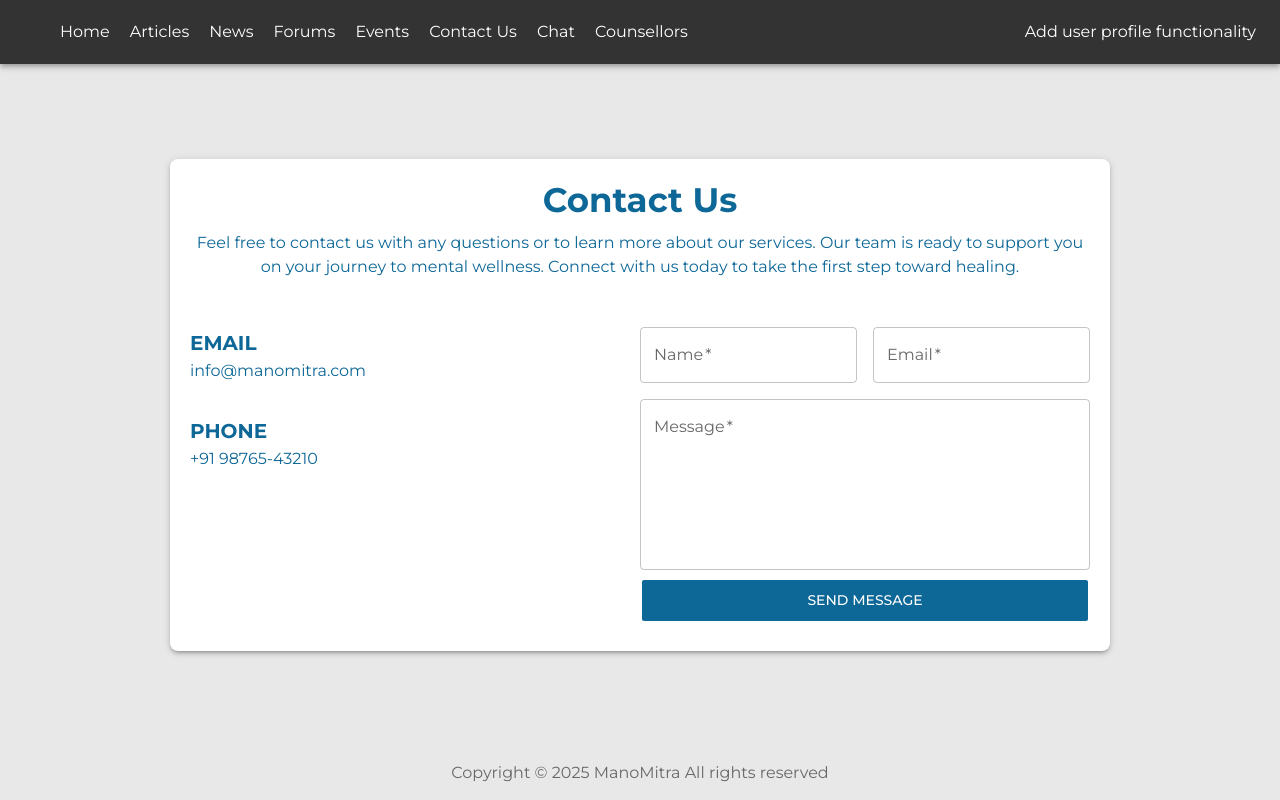
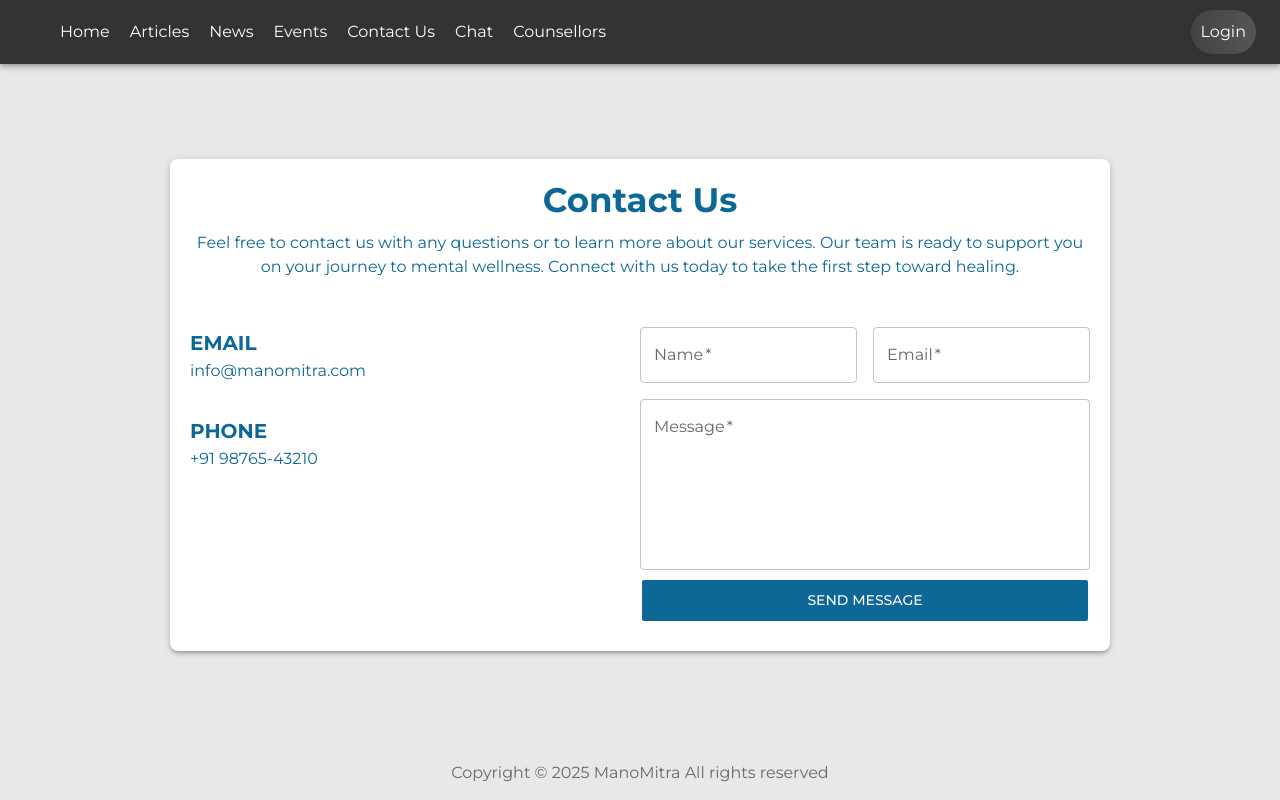
Before and after one commit to Akshat851/ManoMitra, a React (Create React App) app in the folder client/: page /contact in a window 1280 px wide. Built offline with nearby package versions, Linux system fonts and the light colour scheme; some icons are missing.

Commit message:
dynamic navbar

```diff
--- a/client/src/components/NavigationBar.js
+++ b/client/src/components/NavigationBar.js
@@ -1,10 +1,25 @@
-import React from "react";
-import { AppBar, Toolbar, Box, Typography, useTheme } from "@mui/material";
+import React, { useState } from "react";
+import {
+  AppBar,
+  Toolbar,
+  Box,
+  Typography,
+  useTheme,
+  IconButton,
+  Drawer,
+  List,
+  ListItem,
+  ListItemButton,
+  ListItemText,
+} from "@mui/material";
 import { Link } from "react-router-dom";
 import HomeIcon from "@mui/icons-material/Home";
+import MenuIcon from "@mui/icons-material/Menu";
+import CloseIcon from "@mui/icons-material/Close";
 
 export const NavigationBar = () => {
   const theme = useTheme();
+  const [showSidebar, setShowSidebar] = useState(false);
   const navItems = [
     {
       text: "Home",
@@ -17,10 +32,6 @@ export const NavigationBar = () => {
     {
       text: "News",
       to: "/news",
-    },
-    {
-      text: "Forums",
-      to: "/forums",
     },
     {
       text: "Events",
@@ -40,6 +51,7 @@ export const NavigationBar = () => {
     },
   ];
   return (
+    <Box>
       <AppBar
         position="static"
         sx={{
@@ -52,11 +64,9 @@ export const NavigationBar = () => {
           }}
         >
           <Box
+            display={{ xs: "none", md: "flex" }}
             sx={{
-            display: "flex",
               flex: 1,
-            flexDirection: "row",
-            alignItems: "center",
             }}
           >
             {navItems.map((item) => (
@@ -83,10 +93,66 @@ export const NavigationBar = () => {
               </Box>
             ))}
           </Box>
-        <Typography sx={{ alignItems: "center" }}>
-          Add user profile functionality
+          <Box display={{ sm: "flex", md: "none" }} sx={{ flex: 1 }}>
+            <IconButton
+              sx={{ color: "inherit" }}
+              onClick={() => {
+                setShowSidebar(!showSidebar);
+              }}
+            >
+              <MenuIcon />
+            </IconButton>
+          </Box>
+          <Typography
+            sx={{
+              alignItems: "center",
+              p: "10px",
+              background: theme.palette.custom.darkHover,
+              borderRadius: "50px",
+              cursor: "pointer",
+            }}
+          >
+            Login
           </Typography>
         </Toolbar>
       </AppBar>
+      <Drawer
+        anchor="left"
+        open={showSidebar}
+        sx={{ display: { sm: "flex", md: "none" } }}
+        onClose={() => {
+          setShowSidebar(!showSidebar);
+        }}
+      >
+        <Box bgcolor="custom.navbar" flexGrow={1} py={2.5}>
+          <Box display="flex" justifyContent="flex-end" mx={2.5}>
+            <IconButton
+              onClick={() => {
+                setShowSidebar(!showSidebar);
+              }}
+            >
+              <CloseIcon />
+            </IconButton>
+          </Box>
+          <Box mx={7}>
+            <List>
+              {navItems.map((item) => (
+                <ListItem key={item.text}>
+                  <ListItemButton
+                    onClick={() => {
+                      setShowSidebar(!showSidebar);
+                    }}
+                    component={Link}
+                    to={item.to}
+                  >
+                    <ListItemText primary={item.text} />
+                  </ListItemButton>
+                </ListItem>
+              ))}
+            </List>
+          </Box>
+        </Box>
+      </Drawer>
+    </Box>
   );
 };
--- a/client/src/pages/ContactUsPage.js
+++ b/client/src/pages/ContactUsPage.js
@@ -38,7 +38,7 @@ export const ContactUsPage = () => {
       description: "Message from ManoMitra -> " + formData.get("description"),
     };
     emailjs
-      .send("service_zjrq4h8", "template_rmlm0sy", obj, "zwD-m8x18H1xY4uzR")
+      .send("service_zjrq4h8", "template_rmlm0sy", obj, "xxcZVUhmiI8DoEz8L")
       .then(
         (result) => {
           setFormData({
@@ -76,6 +76,7 @@ export const ContactUsPage = () => {
       <Box
         maxWidth="md"
         sx={{
+          m: "20px",
           bgcolor: "primary.light",
           p: "20px",
           borderRadius: "8px",
```
Lines whose indentation alone changed are shown as unchanged.
